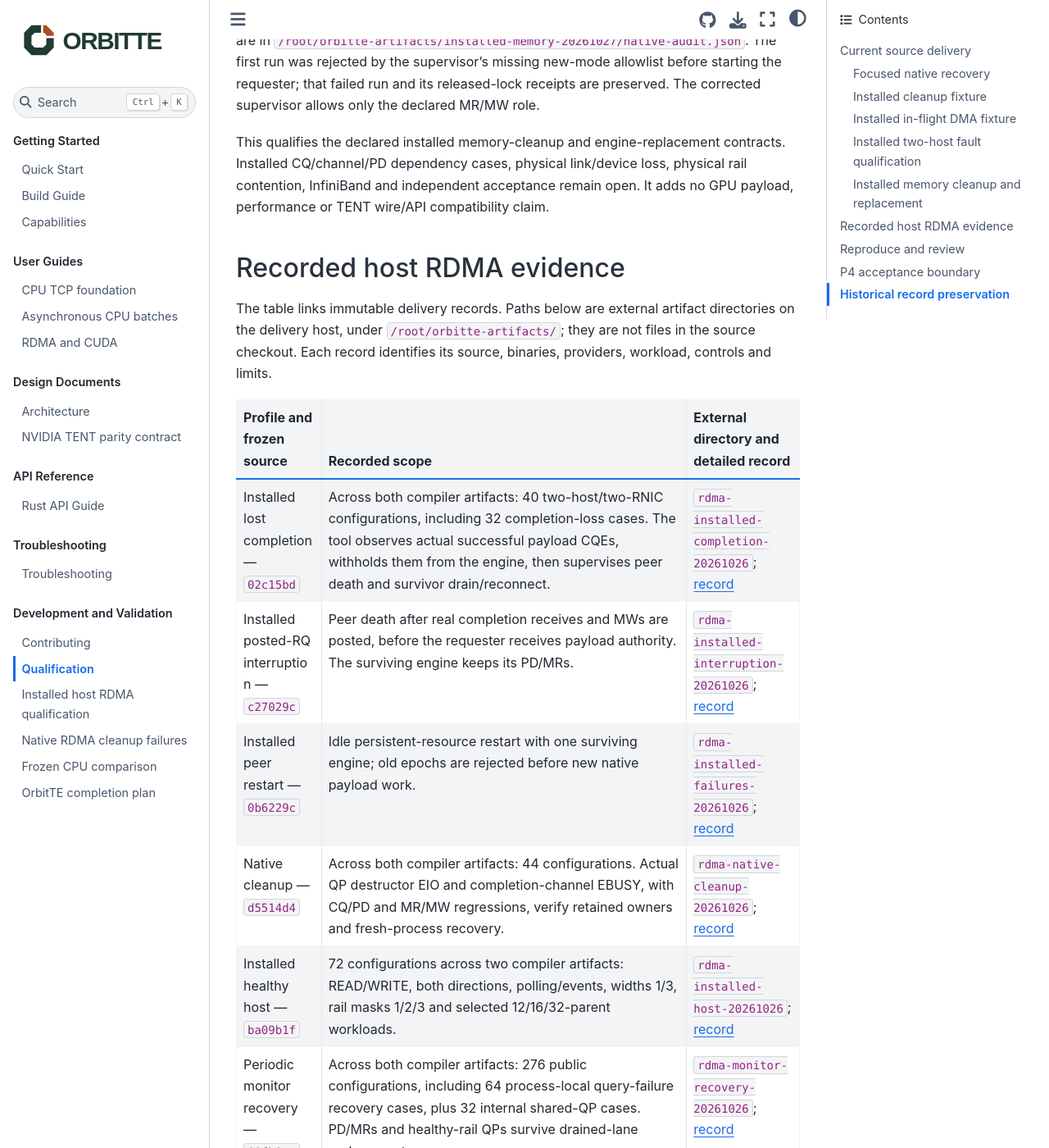
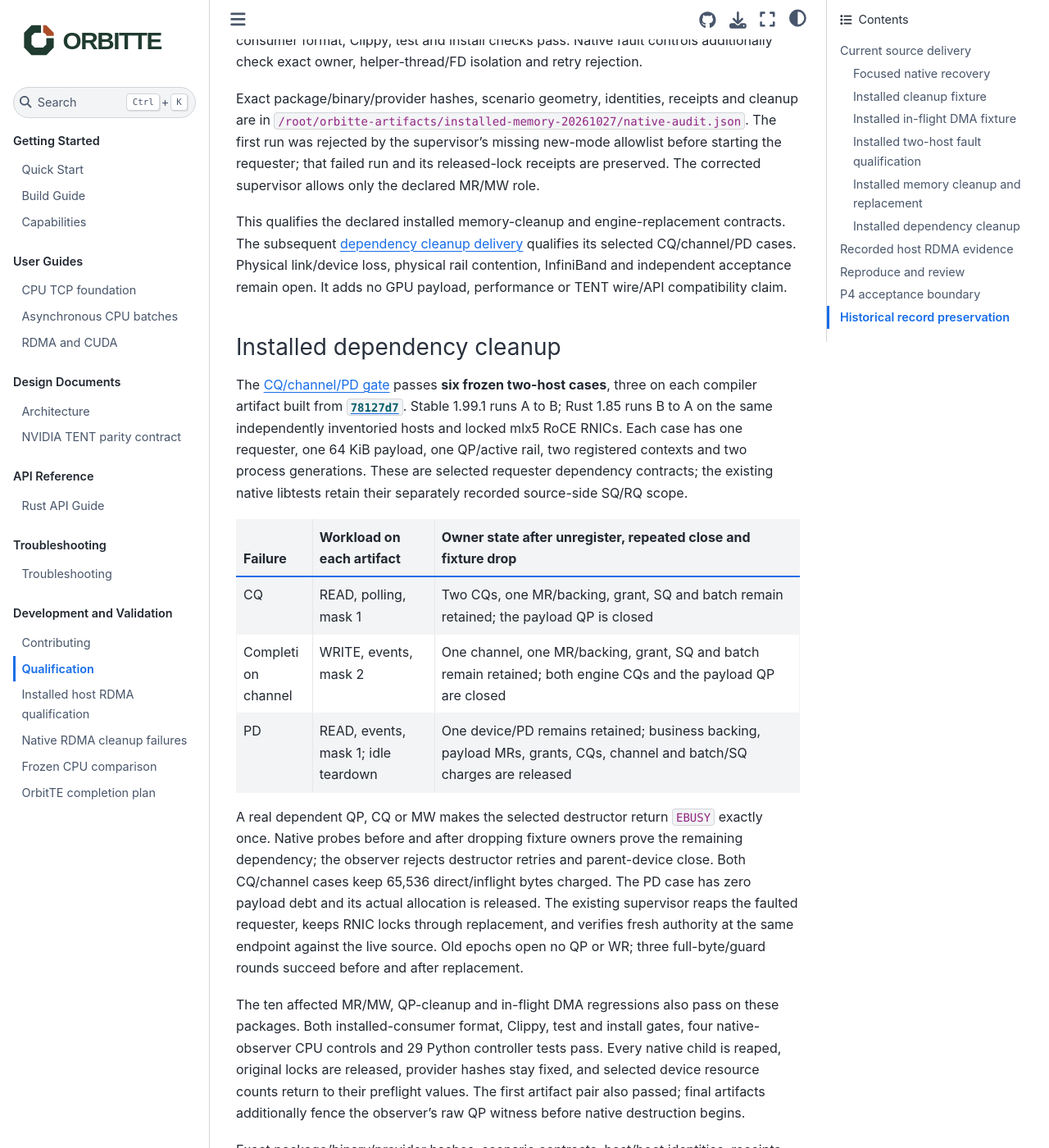
Before and after one commit to OrbitInfra/OrbitTE, a Sphinx documentation site: the page built from docs/qualification.md, in a window 1280 px wide and 1400 px high, scrolled down 4337 px. Shown: the whole window at 82% size. Built offline with Sphinx 7.4.7 and the Sphinx Book theme 1.1.4, drawn with Linux system fonts in a browser that asks for light colours; some of the changed text lies outside the part shown.

Commit message:
docs: separate completed P4 implementation from remaining acceptance

```diff
--- a/docs/qualification.md
+++ b/docs/qualification.md
@@ -14,6 +14,11 @@ for remaining P4 work.
 A build or CPU fixture does not qualify DMA, a new fabric, GPU direct transfer
 or performance. Earlier hardware results retain their original revisions and
 do not automatically qualify subsequent changes.
+
+The latest installed delivery adds [CQ/channel/PD dependency cleanup](#installed-dependency-cleanup)
+to the qualified host RoCE profiles. The production host RDMA implementation
+is complete; physical/fabric qualification and independent acceptance remain
+in the existing P4 queue.
 
 ## Current source delivery
 
@@ -181,9 +186,57 @@ before starting the requester; that failed run and its released-lock receipts
 are preserved. The corrected supervisor allows only the declared MR/MW role.
 
 This qualifies the declared installed memory-cleanup and engine-replacement
-contracts. Installed CQ/channel/PD dependency cases, physical link/device loss,
-physical rail contention, InfiniBand and independent acceptance remain open.
+contracts. The subsequent [dependency cleanup delivery](#installed-dependency-cleanup)
+qualifies its selected CQ/channel/PD cases. Physical link/device loss, physical
+rail contention, InfiniBand and independent acceptance remain open.
 It adds no GPU payload, performance or TENT wire/API compatibility claim.
+
+### Installed dependency cleanup
+
+The [CQ/channel/PD gate](installed-host.md#cq-completion-channel-and-pd-dependency-failures)
+passes **six frozen two-host cases**, three on each compiler artifact built
+from [`78127d7`](https://github.com/OrbitInfra/OrbitTE/commit/78127d7c12aa05789308d0974fa9cd22c84274b0).
+Stable 1.99.1 runs A to B; Rust 1.85 runs B to A on the same independently
+inventoried hosts and locked mlx5 RoCE RNICs. Each case has one requester,
+one 64 KiB payload, one QP/active rail, two registered contexts and two process
+generations. These are selected requester dependency contracts; the existing
+native libtests retain their separately recorded source-side SQ/RQ scope.
+
+| Failure | Workload on each artifact | Owner state after unregister, repeated close and fixture drop |
+| --- | --- | --- |
+| CQ | READ, polling, mask 1 | Two CQs, one MR/backing, grant, SQ and batch remain retained; the payload QP is closed |
+| Completion channel | WRITE, events, mask 2 | One channel, one MR/backing, grant, SQ and batch remain retained; both engine CQs and the payload QP are closed |
+| PD | READ, events, mask 1; idle teardown | One device/PD remains retained; business backing, payload MRs, grants, CQs, channel and batch/SQ charges are released |
+
+A real dependent QP, CQ or MW makes the selected destructor return `EBUSY`
+exactly once. Native probes before and after dropping fixture owners prove the
+remaining dependency; the observer rejects destructor retries and parent-device
+close. Both CQ/channel cases keep 65,536 direct/inflight bytes charged. The PD
+case has zero payload debt and its actual allocation is released. The existing
+supervisor reaps the faulted requester, keeps RNIC locks through replacement,
+and verifies fresh authority at the same endpoint against the live source.
+Old epochs open no QP or WR; three full-byte/guard rounds succeed before and
+after replacement.
+
+The ten affected MR/MW, QP-cleanup and in-flight DMA regressions also pass on
+these packages. Both installed-consumer format, Clippy, test and install gates,
+four native-observer CPU controls and 29 Python controller tests pass. Every
+native child is reaped, original locks are released, provider hashes stay fixed,
+and selected device resource counts return to their preflight values.
+The first artifact pair also passed; final artifacts additionally fence the
+observer's raw QP witness before native destruction begins.
+
+Exact package/binary/provider hashes, scenario contracts, host/boot identities,
+receipts and the reconciliation are outside Git at
+`/root/orbitte-artifacts/installed-dependency-20261027/native-audit.json`.
+The earlier passing packages and controls are preserved there too. Production
+code, public APIs and wire v14 are unchanged.
+
+This closes the declared installed dependency-failure profiles. It does not
+qualify spontaneous hardware failure, physical link/device loss, provider
+removal, physical rail contention, InfiniBand, GPU/NVLink payloads or performance.
+Independent acceptance remains open. The current nodes expose Ethernet/RoCE;
+GPU allocation and RNIC locks do not establish exclusive physical-port ownership.
 
 ## Recorded host RDMA evidence
 
```
Also changed, not shown: README.md (+10 -8 lines), docs/completion-plan.md (+14 -10 lines), docs/index.md (+3 -2 lines), docs/installed-host.md (+8 -6 lines), docs/native-cleanup.md (+6 -3 lines).
